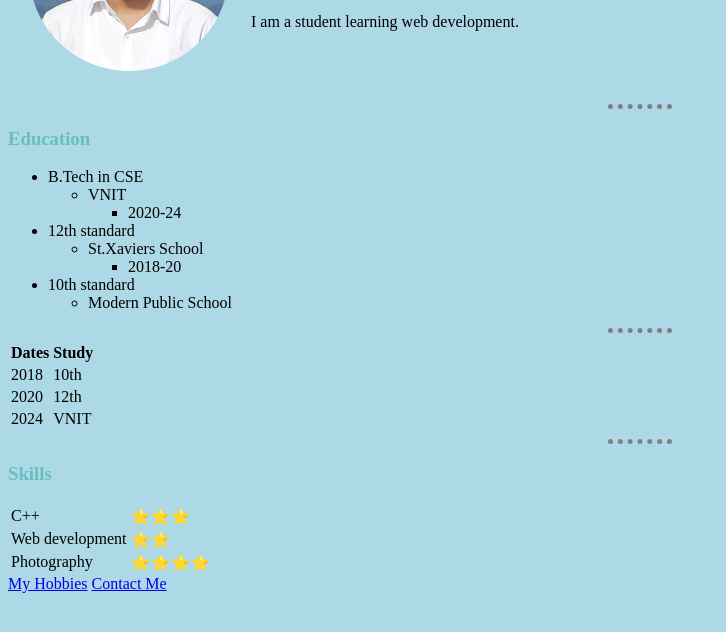
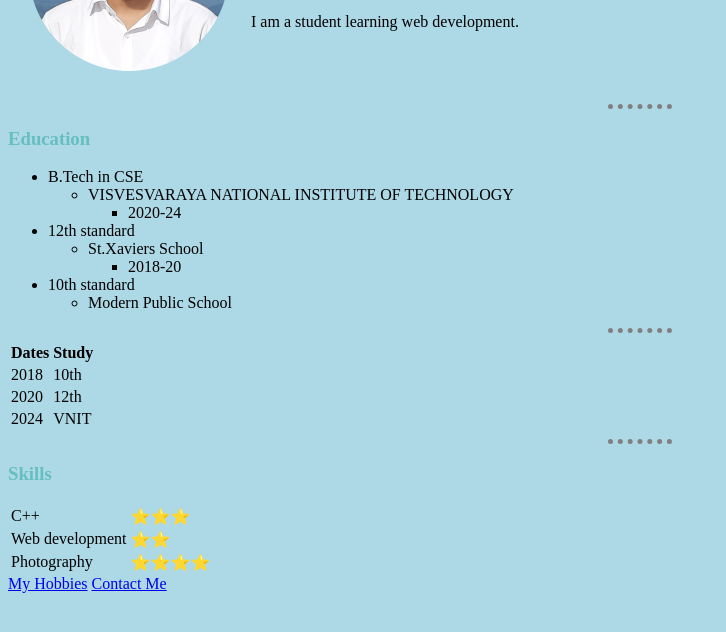
Before and after one commit to 001ak/PERSONAL-SITE, a plain HTML site: page index.html in a window 1280 px wide. Shown: the part 158-790 px from the top of the page, without its empty margins (0-726 px from the left). Drawn offline with Linux system fonts and the light colour scheme.

Commit message:
Changed index

```diff
--- a/index.html
+++ b/index.html
@@ -24,7 +24,7 @@
   <ul>
     <li>B.Tech in CSE</li>
     <ul>
-      <li>VNIT </li>
+      <li>VISVESVARAYA NATIONAL INSTITUTE OF TECHNOLOGY </li>
       <ul>
         <li>2020-24</li>
       </ul>
```
